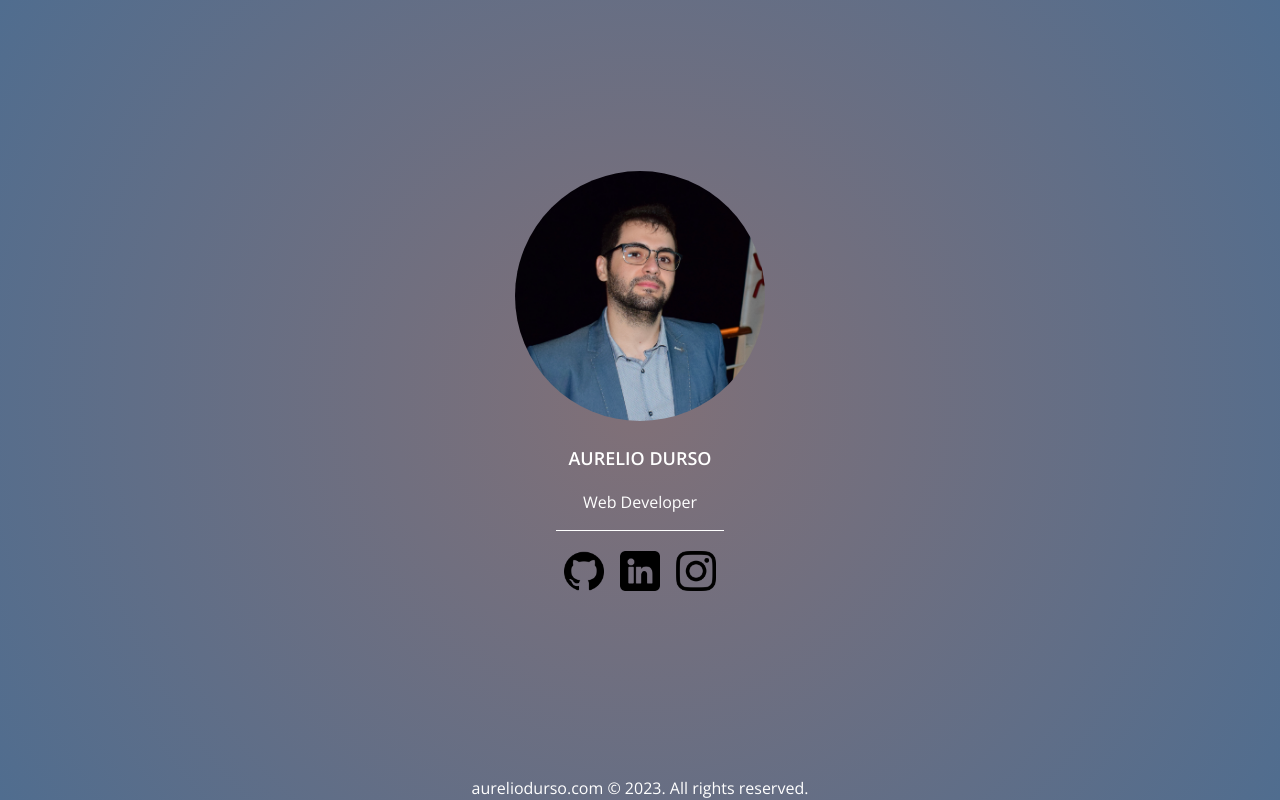
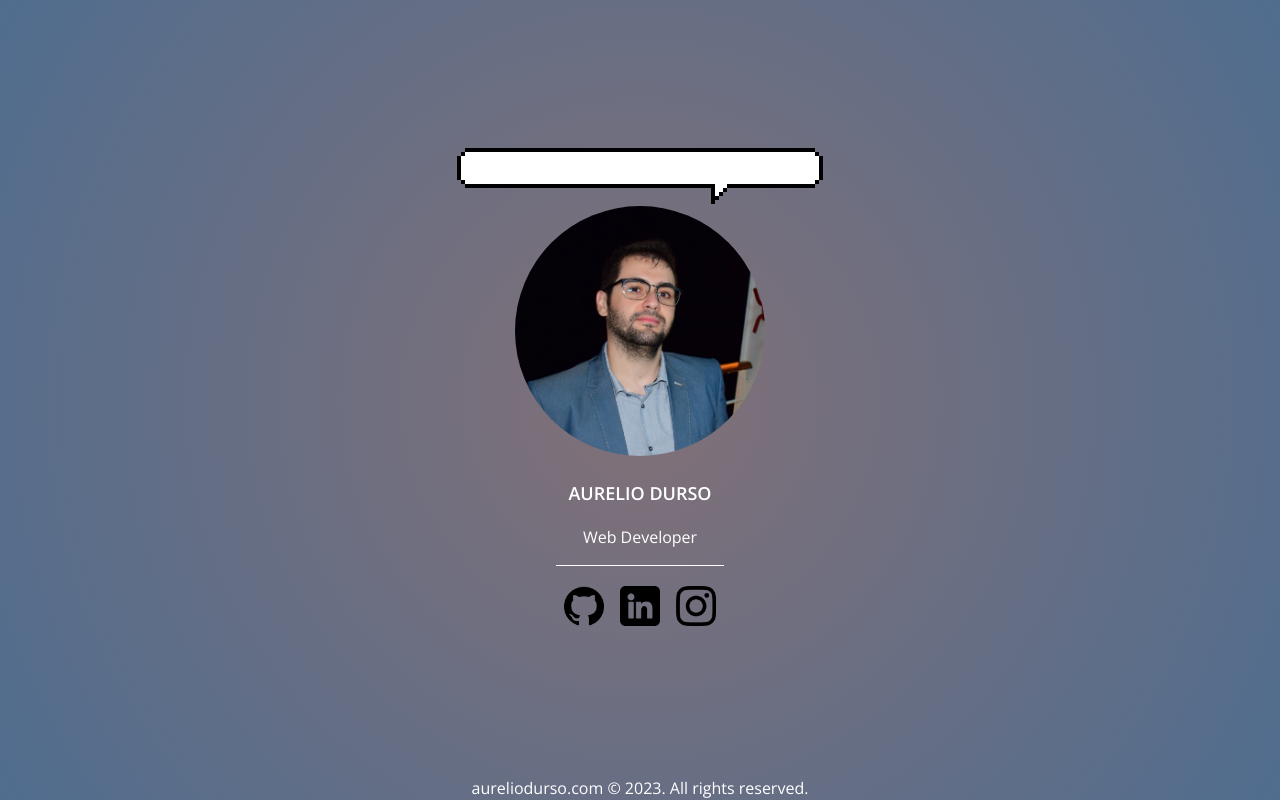
Before and after one commit to aureliodd/aureliodursodotcom, a React (Vite) app: page / in a window 1280 px wide. Built offline with nearby package versions, Linux system fonts and the light colour scheme.

Commit message:
Introduce personal message w/ sass

```diff
--- a/package.json
+++ b/package.json
@@ -21,6 +21,7 @@
     "eslint-plugin-react": "^7.32.2",
     "eslint-plugin-react-hooks": "^4.6.0",
     "eslint-plugin-react-refresh": "^0.4.3",
+    "sass": "^1.69.2",
     "vite": "^4.4.5"
   }
 }
--- a/src/App.css
+++ /dev/null
@@ -1,36 +0,0 @@
-@import url('https://fonts.googleapis.com/css2?family=Open+Sans:ital,wght@0,300;0,400;0,500;0,600;1,400;1,500&display=swap');
-
-#root {
-  margin: 0 auto;
-  text-align: center;
-}
-
-.container {
-  height: 100vh;
-  display: flex;
-  flex-direction: column;
-  justify-content: space-between;
-  align-content: space-between;
-}
-
-.myPic {
-  border-radius: 100%;
-  width: 250px
-}
-
-.myName {
-  font-weight: 900;
-  font-size: large;
-}
-
-.social {
-  display: inline-block;
-  border-top: 1px solid white;
-}
-
-.social img {
-  max-width: 40px;
-  max-height: auto;
-  margin: 8px;
-  margin-top: 20px;
-}
--- a/src/App.jsx
+++ b/src/App.jsx
@@ -1,4 +1,4 @@
-import './App.css'
+import './App.scss'
 import { useEffect, useState } from 'react'
 
 import me from './assets/me.jpg'
@@ -15,6 +15,7 @@ function App() {
 
   // const [scrollPosition, setScrollPosition] = useState(0);
   const [qualityIndex, setQualityIndex] = useState(0);
+  const [myMessage, setMyMessage] = useState('');
 
   const currentYear = 1900 + new Date().getYear()
 
@@ -34,9 +35,12 @@ function App() {
 
 
       <section>
-        {/* <div className="bubble grow left">
 
-        </div> */}
+        <div>
+          <div className="bubble medium bottom">
+            {myMessage}
+          </div>
+        </div>
 
         <img className="myPic" src={me} />
         <div className="myName">
--- /dev/null
+++ b/src/App.scss
@@ -0,0 +1,182 @@
+@import url('https://fonts.googleapis.com/css2?'
+ + 'family=Open+Sans:ital,wght@0,300;0,400;0,500;0,600;1,400;1,500'
+ + '&family=Press+Start+2P&display=swap'
+);
+
+#root {
+  margin: 0 auto;
+  text-align: center;
+}
+
+.container {
+  height: 100vh;
+  display: flex;
+  flex-direction: column;
+  justify-content: space-between;
+  align-content: space-between;
+}
+
+.myPic {
+  border-radius: 100%;
+  width: 250px
+}
+
+.myName {
+  font-weight: 900;
+  font-size: large;
+}
+
+.social {
+  display: inline-block;
+  border-top: 1px solid white;
+}
+
+.social img {
+  max-width: 40px;
+  max-height: auto;
+  margin: 8px;
+  margin-top: 20px;
+}
+
+
+// Parte custom per bubble
+
+$black: #000;
+$white: #fff;
+$shadow: rgba(0,0,0,0.1);
+
+$px: 4px;
+
+body {
+	background-color:#6e6565;
+}
+
+$bubble-border: 0 -1*$px $white,
+		0 -2*$px $black,
+		$px 0 $white,
+		$px -1*$px $black,
+		2*$px 0 $black,
+		0 $px $white,
+		0 2*$px $black,
+		-1*$px 0 $white,
+		-1*$px  $px $black,
+		-2*$px 0 $black,
+		-1*$px -1*$px $black,
+		$px $px $black;
+
+.bubble {
+	position: relative;
+	display: inline-block;
+	margin: 5*$px;
+	text-align: center;
+	font-family: 'Press Start 2P', cursive;
+	font-size: 16px;
+	line-height:1.3em;
+	// letter-spacing: -0.04em;
+	background-color: $white;
+	color: $black;
+	padding: 3*$px;
+	box-shadow: $bubble-border;
+
+	box-sizing: border-box;
+	width:200px;
+
+	&::after {
+		content: '';
+		display: block;
+		position: absolute;
+		box-sizing: border-box;
+	}
+
+	&.shadow { box-shadow: $bubble-border, $px 3*$px $shadow, 3*$px $px $shadow, 2*$px 2*$px $shadow; }
+
+	&.mini { width:110px; font-size: 16px; padding: 4px; font-family: monospace; }
+	&.medium { width:350px; }
+	&.large { width:560px; font-size: 24px; text-align:left; text-transform:uppercase;}
+	&.grow { width:initial; }
+
+	&.top::after {
+		height: $px;
+		width: $px;
+		top: -2*$px;
+		left: 8*$px;
+		box-shadow:
+			0 -1*$px $black,
+			0 -2*$px $black,
+			0 -3*$px $black,
+			0 -4*$px $black,
+			-1*$px -3*$px $black,
+			-2*$px -2*$px $black,
+			-3*$px -1*$px $black,
+			-1*$px -1*$px $white,
+			-2*$px -1*$px $white,
+			-1*$px -2*$px $white,
+			-1*$px 0 $white,
+			-2*$px 0 $white,
+			-3*$px 0 $white;
+	}
+
+	&.right::after {
+		height: $px;
+		width: $px;
+		top: 21*$px;
+		right: -2*$px;
+		background: white;
+		box-shadow:
+			1*$px -1*$px $white,
+			1*$px 0 $white,
+			2*$px 0 $white,
+			0 -2*$px $white,
+			1*$px 1*$px $black,
+			2*$px 1*$px $black,
+			3*$px 1*$px $black,
+			4*$px 1*$px $black,
+			3*$px 0 $black,
+			2*$px -1*$px $black,
+			1*$px -2*$px $black,
+			0 -1*$px $white;
+	}
+
+	&.bottom::after {
+		height: $px;
+		width: $px;
+		bottom: -2*$px;
+		// left: 8*$px;
+		right: 25*$px;
+		box-shadow:
+			0 $px $black,
+			0 2*$px $black,
+			0 3*$px $black,
+			0 4*$px $black,
+			1*$px 3*$px $black,
+			2*$px 2*$px $black,
+			3*$px 1*$px $black,
+			1*$px $px $white,
+			2*$px $px $white,
+			1*$px 2*$px $white,
+			1*$px 0 $white,
+			2*$px 0 $white,
+			3*$px 0 $white;
+	}
+
+	&.left::after {
+		height: $px;
+		width: $px;
+		top: 5*$px;
+		left: -2*$px;
+		background: white;
+		box-shadow:
+			-1*$px -1*$px $white,
+			-1*$px 0 $white,
+			-2*$px 0 $white,
+			0 -2*$px $white,
+			-1*$px 1*$px $black,
+			-2*$px 1*$px $black,
+			-3*$px 1*$px $black,
+			-4*$px 1*$px $black,
+			-3*$px 0 $black,
+			-2*$px -1*$px $black,
+			-1*$px -2*$px $black,
+			0 -1*$px $white;
+	}
+}
```
Also changed, not shown: 2 other files (tests, documents, lock files or other folders).
